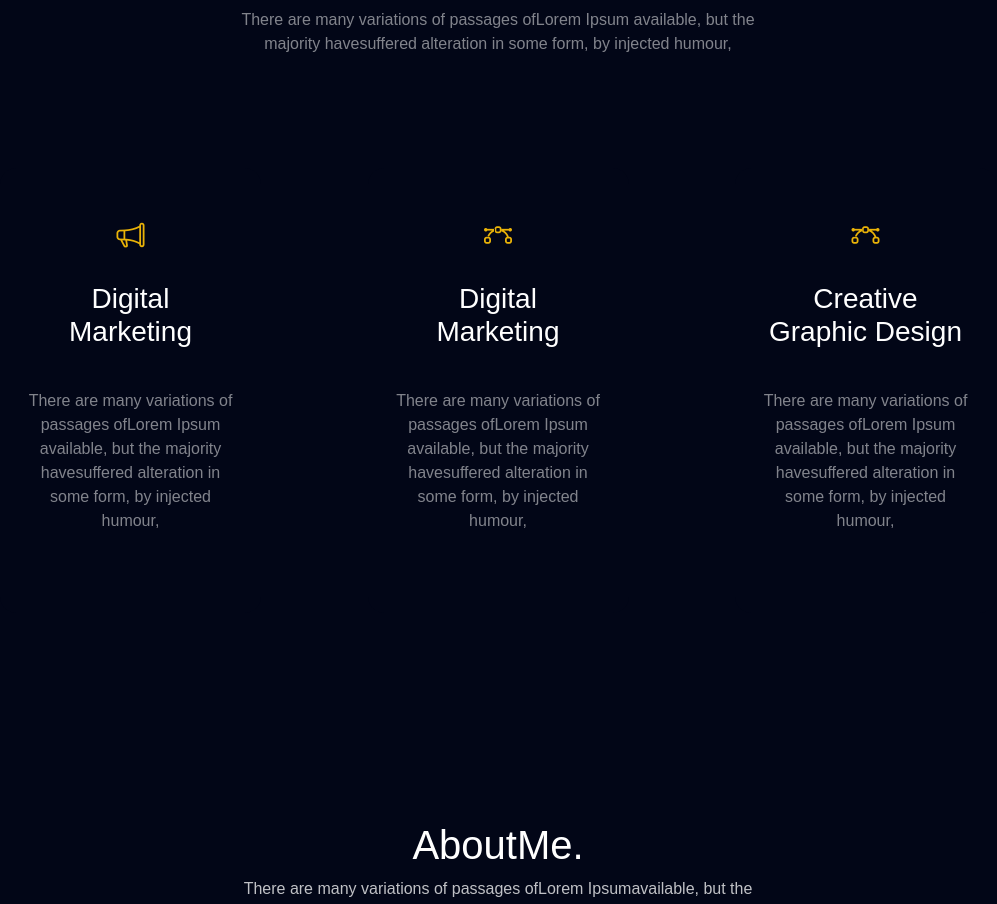
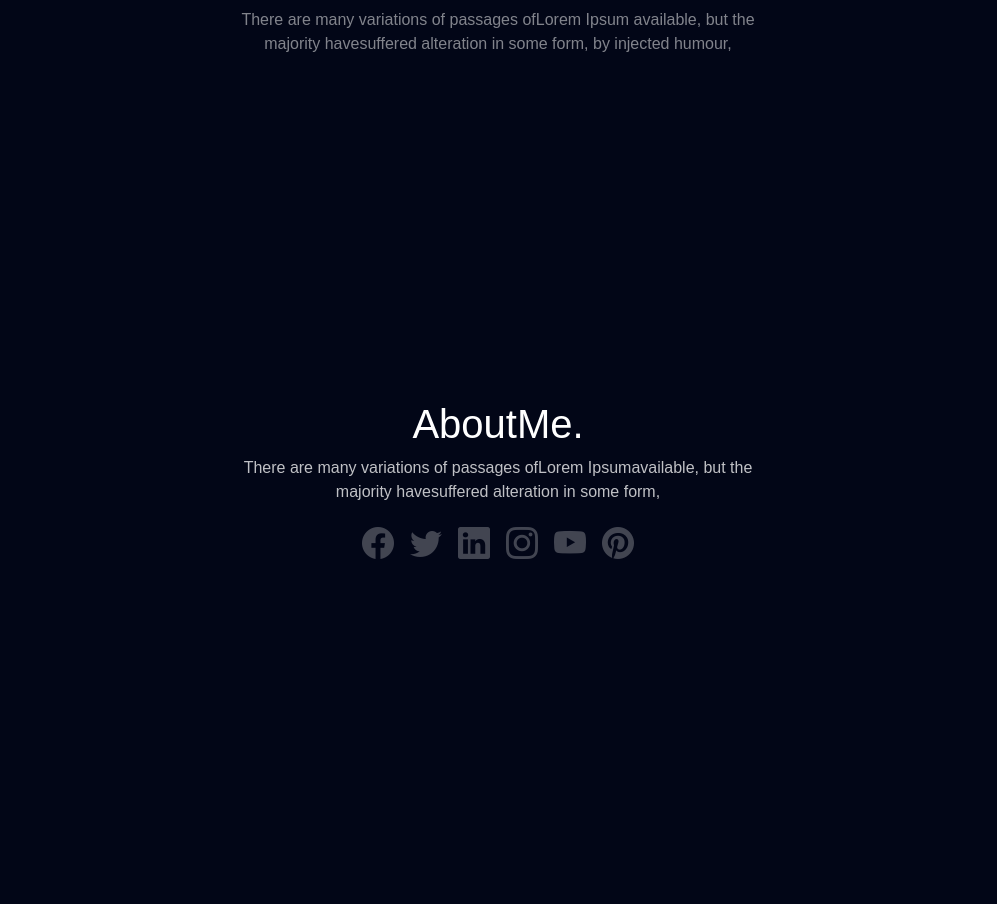
Before and after one commit to gmkhokababu/showcase-projects, an Angular app in the folder Angular/personalWeb/: page / in a window 1280 px wide. Shown: the part 2218-3122 px from the top of the page, without its empty margins (142-1139 px from the left). After the commit the page ends 2834 px from the top, so only its background shows below. Built offline with nearby package versions, Linux system fonts and the light colour scheme.

Commit message:
update home

```diff
--- a/Angular/personalWeb/src/app/components/home/home.component.html
+++ b/Angular/personalWeb/src/app/components/home/home.component.html
@@ -114,29 +114,24 @@
                                         </div>
                                     </div>
                                     <div class="row my-5 py-3 d-flex justify-content-between px-5">
-                                        <div class="col-sm-3 bg-body-b text-center rounded-4 py-5 my-5 mx-4">
-                                            <i class="bi bi-megaphone c-y fs-3"></i>
+                                        <div class="col-sm-6 rounded-4 py-5 ">
+                                            <!-- <h3 class="my-4">Digital <br>
+                                                Marketing</h3>
+                                            <p  class="op-50 p-3">There are many variations of passages ofLorem Ipsum
+                                                available, but the majority havesuffered alteration in some
+                                               form, by injected humour,</p> -->
+                                               <img src="" alt="">
+                                        </div>
+                                        <div class="col-sm-6 rounded-4 py-5 ">
+                                            <!-- <i class="bi bi-bezier c-y fs-3"></i>
                                             <h3 class="my-4">Digital <br>
                                                 Marketing</h3>
                                             <p  class="op-50 p-3">There are many variations of passages ofLorem Ipsum
                                                 available, but the majority havesuffered alteration in some
-                                               form, by injected humour,</p>
-                                        </div>
-                                        <div class="col-sm-3 bg-body-b text-center rounded-4 py-5 my-5 mx-4">
-                                            <i class="bi bi-bezier c-y fs-3"></i>
-                                            <h3 class="my-4">Digital <br>
-                                                Marketing</h3>
-                                            <p  class="op-50 p-3">There are many variations of passages ofLorem Ipsum
-                                                available, but the majority havesuffered alteration in some
-                                               form, by injected humour,</p>
-                                        </div>
-                                        <div class="col-sm-3 bg-body-b text-center rounded-4 py-5 my-5 mx-4">
-                                            <i class="bi bi-bezier c-y fs-3"></i>
-                                            <h3 class="my-4">Creative <br>
-                                                Graphic Design</h3>
-                                            <p  class="op-50 p-3">There are many variations of passages ofLorem Ipsum
-                                                available, but the majority havesuffered alteration in some
-                                               form, by injected humour,</p>
+                                               form, by injected humour,</p> -->
+                                               <div class="row">
+                                                <div class="col-sm-6"></div>
+                                               </div>
                                         </div>
                                     </div>
                                 </div>
```
